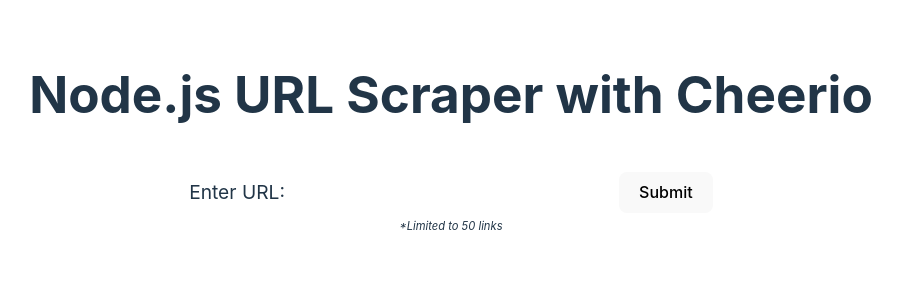
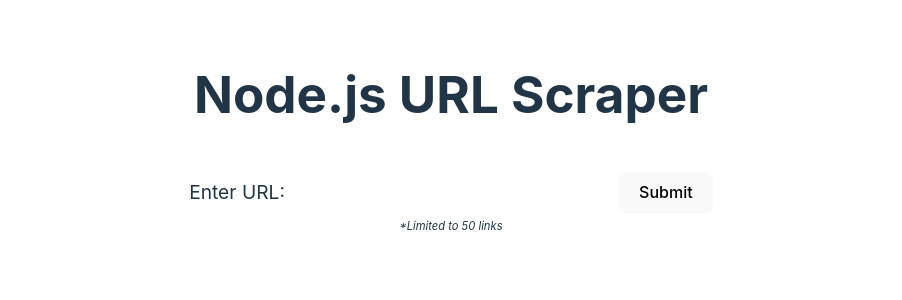
Before and after one commit to carloslaotrujillo/nodejs-web-scraper, a React (Vite) app: page / in a window 1280 px wide. Shown: the top 300 px of the page, without its empty margins (189-1091 px from the left). Built offline with nearby package versions, Linux system fonts and the light colour scheme.

Commit message:
updating live demo link

```diff
--- a/src/App.tsx
+++ b/src/App.tsx
@@ -92,7 +92,7 @@
 
 	return (
 		<>
-			<h1>Node.js URL Scraper with Cheerio</h1>
+			<h1>Node.js URL Scraper</h1>
 			<form id="form" onSubmit={handleSubmit}>
 				<label htmlFor="url">Enter URL: </label>
 				<input type="text" id="url" value={formData.url} onChange={handleChange} required />
```
Also changed, not shown: 1 other file (tests, documents, lock files or other folders).
